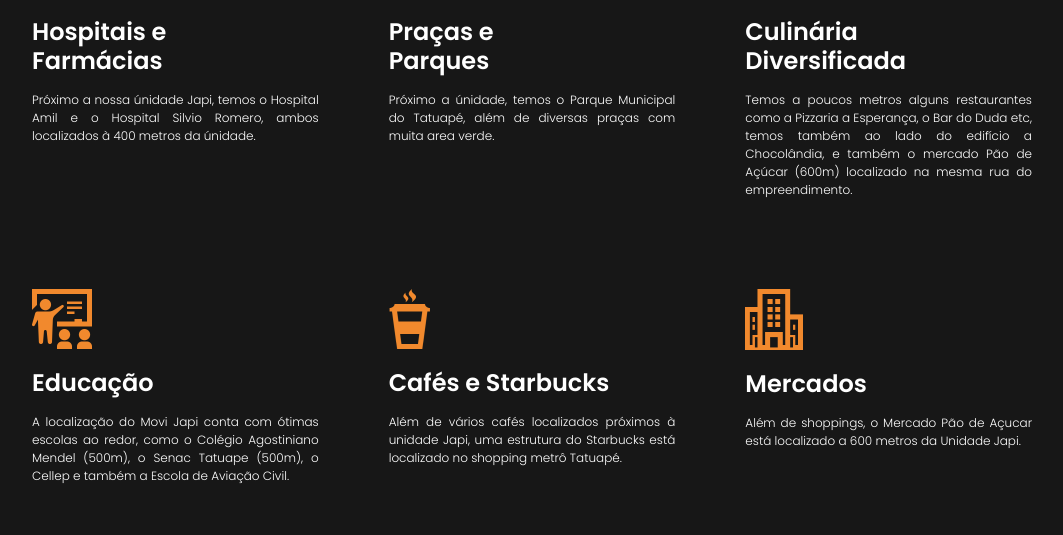
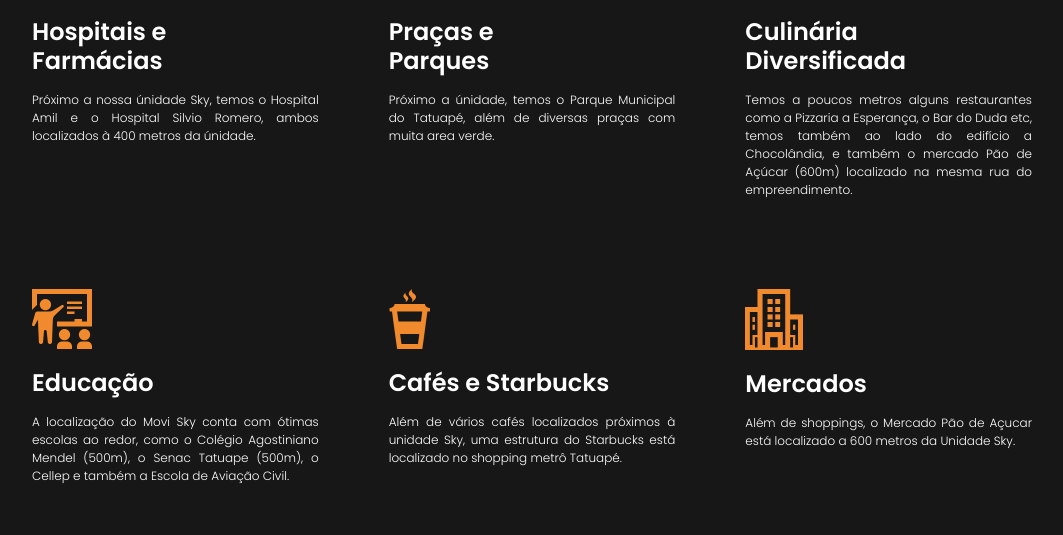
Before and after one commit to muhhx/Movi-Sky-Website, a React (Vite) app: page / in a window 1280 px wide. Shown: the part 6290-6825 px from the top of the page, without its empty margins (108-1171 px from the left). Built offline with nearby package versions, Linux system fonts and the light colour scheme.

Commit message:
Localization updated

```diff
--- a/src/pages/Localization/data.js
+++ b/src/pages/Localization/data.js
@@ -24,7 +24,7 @@ export const mapData = {
 export const block1 = {
     image: image1,
     title: 'Hospitais e Farmácias',
-    description: 'Próximo a nossa únidade Japi, temos o Hospital Amil e o Hospital Silvio Romero, ambos localizados à 400 metros da únidade.',
+    description: 'Próximo a nossa únidade Sky, temos o Hospital Amil e o Hospital Silvio Romero, ambos localizados à 400 metros da únidade.',
     alt: 'Icon image',
     displayMobile: true,
     width: '70%'
@@ -51,7 +51,7 @@ export const block3 = {
 export const block4 = {
     image: image4,
     title: 'Educação',
-    description: 'A localização do Movi Japi conta com ótimas escolas ao redor, como o Colégio Agostiniano Mendel (500m), o Senac Tatuape (500m), o Cellep e também a Escola de Aviação Civil.',
+    description: 'A localização do Movi Sky conta com ótimas escolas ao redor, como o Colégio Agostiniano Mendel (500m), o Senac Tatuape (500m), o Cellep e também a Escola de Aviação Civil.',
     alt: 'Icon image',
     displayMobile: true,
     width: '100%'
@@ -60,7 +60,7 @@ export const block4 = {
 export const block5 = {
     image: image5,
     title: 'Cafés e Starbucks',
-    description: 'Além de vários cafés localizados próximos à unidade Japi, uma estrutura do Starbucks está localizado no shopping metrô Tatuapé.',
+    description: 'Além de vários cafés localizados próximos à unidade Sky, uma estrutura do Starbucks está localizado no shopping metrô Tatuapé.',
     alt: 'Icon image',
     displayMobile: false,
     width: '100%'
@@ -69,7 +69,7 @@ export const block5 = {
 export const block6 = {
     image: image6,
     title: 'Mercados',
-    description: 'Além de shoppings, o Mercado Pão de Açucar está localizado a 600 metros da Unidade Japi.',
+    description: 'Além de shoppings, o Mercado Pão de Açucar está localizado a 600 metros da Unidade Sky.',
     alt: 'Icon image',
     displayMobile: true,
     width: '100%'
```
